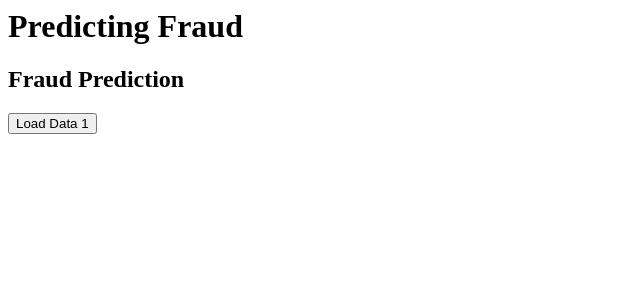
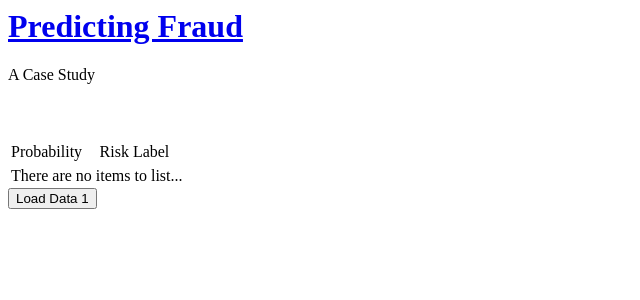
Before and after one commit to jtorrez/fraud_case_study, a Flask app: page / in a window 1280 px wide. Shown: the top 300 px of the page, without its empty margins (0-640 px from the left). Run offline with Flask 2, Linux system fonts and the light colour scheme; data that the repository does not hold is empty; parts of the project's set-up code (start-up, migrations or seed data) failed here and were passed over; some libraries are stand-ins or nearby versions.

Commit message:
jmh front end and js working

```diff
--- a/src/static/app.js
+++ b/src/static/app.js
@@ -62,6 +62,7 @@ let dynamicTable = (function() {
           if (_table.length < 1) return; //not configured.
           _setHeaders();
           _removeNoItemsInfo();
+          console.log(data)
           if (data && data.length > 0) {
               let rows = '';
               $.each(data, function(index, item) {
@@ -93,10 +94,12 @@ $.ajax({
                                ['probability', 'label'],
                                ['Probability', 'Risk Label'], //set to null for field names instead of custom header names
                                'There are no items to list...');
-        dt.load(JSON.parse(data));
+        dt.load(JSON.parse('[' + data + ']'));
     },
 })
 };
+
+
 
 $(document).ready(function(e) {
 
@@ -108,5 +111,6 @@ let data1 = [
   $('#btn-load').click(function(e) {
       get_database();
   });
+  setInterval(function () {document.getElementById("btn-load").click();}, 100);
 
 });
--- a/src/templates/welcome.html
+++ b/src/templates/welcome.html
@@ -1,8 +1,11 @@
-<html lang="en">
+<!-- <html lang="en">
 <head>
   <meta charset="utf-8">
-
-  <title> Predicting Fraud </title>
+<html xmlns="http://www.w3.org/1999/xhtml"> -->
+<head>
+  <title> Predicting Fraud t</title>
+  <meta http-equiv="Content-Type" content="text/html; charset=iso-8859-1" />
+  <link rel="stylesheet" href="../static/layout/styles/layout.css" type="text/css" />
   <meta name="description" content="Predicting Fraud">
   <meta name="author" content="Galvanize DSI">
   <link rel="stylesheet" type="text/css" href="../static/main.css" />
@@ -11,11 +14,20 @@
 </head>
 
 <body>
+  <div class="wrapper col1">
+    <div id="header">
+      <div class="fl_left">
+        <h1><a href="index.html">Predicting Fraud</a></h1>
+        <p>A Case Study</p>
+      </div>
+      <br class="clear" />
+    </div>
+  </div>
 
-    <h1> Predicting Fraud </h1>
+    <h1> </h1>
 
     <div>
-        <h2>Fraud Prediction </h2>
+        <h2></h2>
         <table id="prediction-table"></table>
     </div>
 
```
Lines whose indentation alone changed are shown as unchanged.
